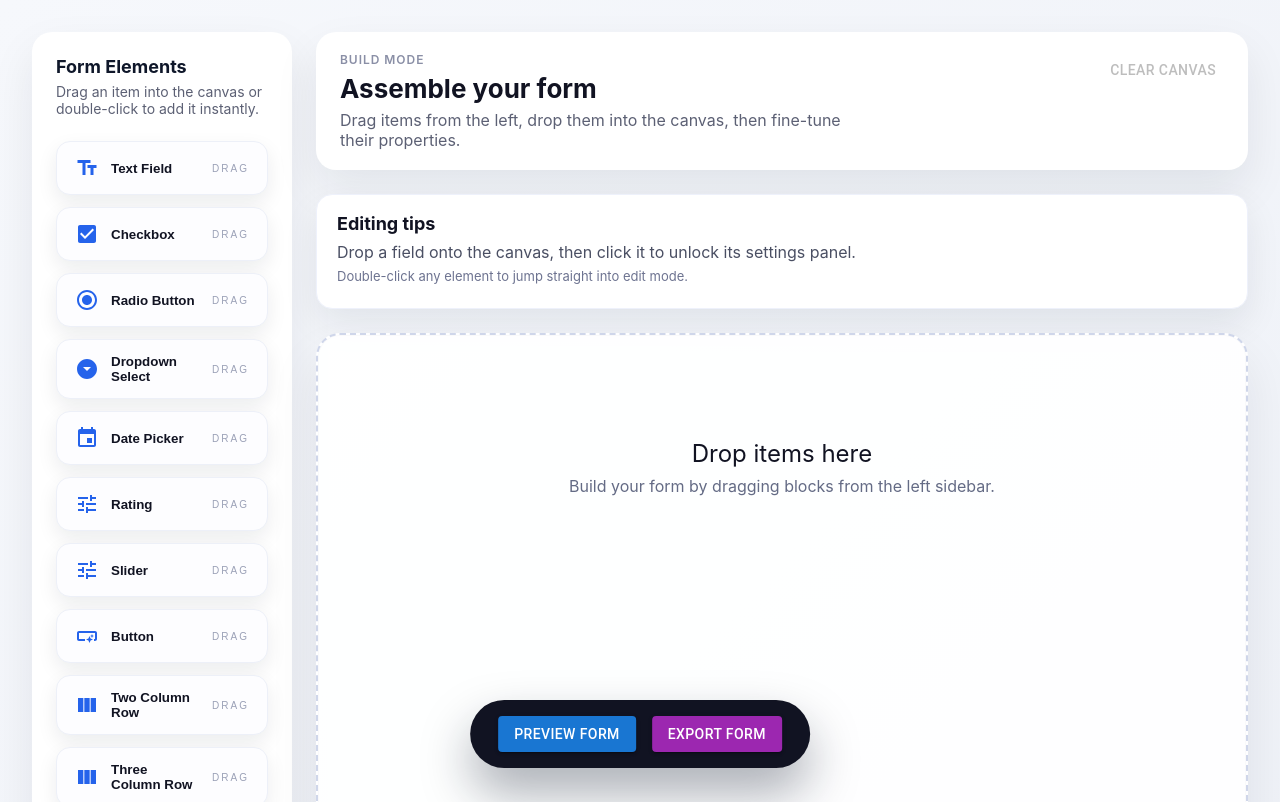
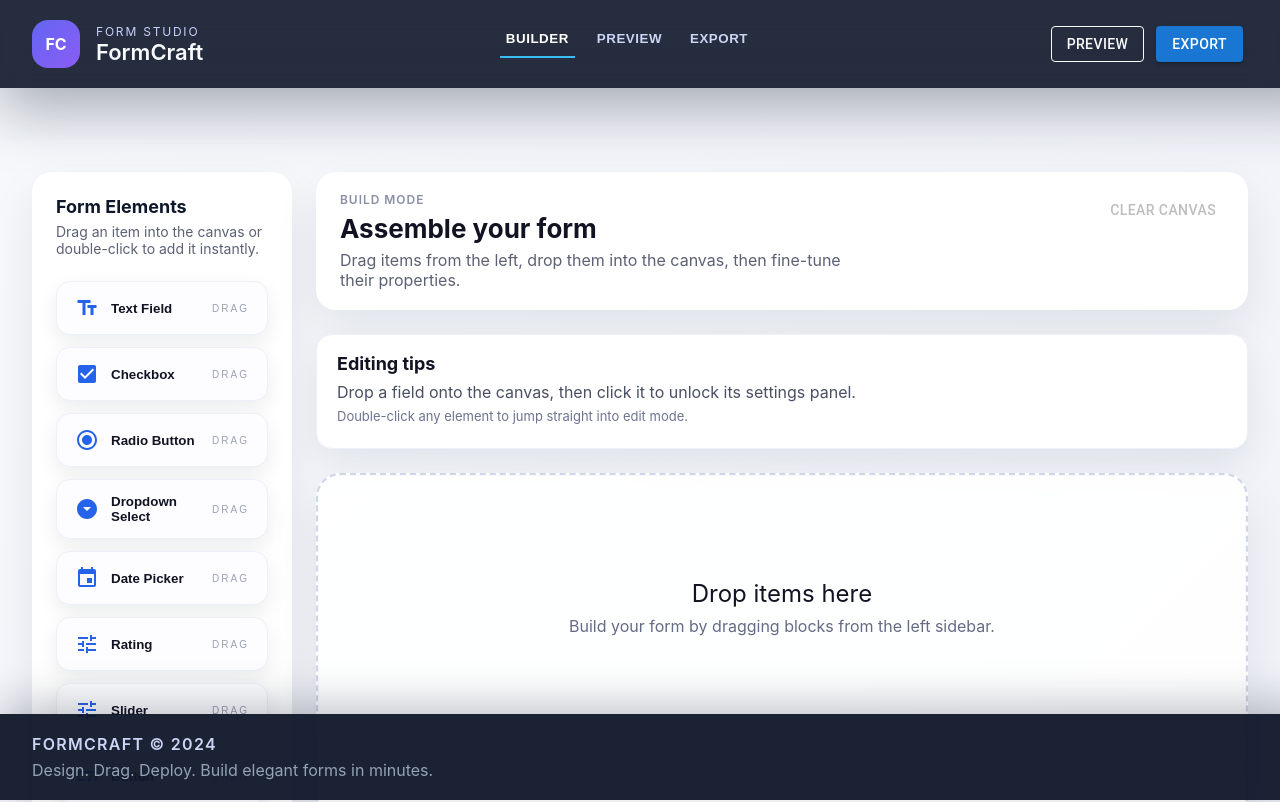
Before and after one commit to dev-bhadani/react-dnd-app, a React (Create React App) app: page / in a window 1280 px wide. Shown: the top 802 px of the page. Built offline with nearby package versions, Linux system fonts and the light colour scheme.

Commit message:
added header and footer

```diff
--- a/src/App.css
+++ b/src/App.css
@@ -1,3 +1,9 @@
+html, body {
+  margin: 0;
+  padding: 0;
+  overflow-x: hidden;
+}
+
 .App {
   text-align: center;
 }
@@ -37,6 +43,107 @@
   }
 }
 
+.app-shell {
+  display: flex;
+  flex-direction: column;
+  min-height: 100vh;
+  background: linear-gradient(180deg, #f5f7fb 0%, #eef1f7 60%, #e4e9f4 100%);
+  padding-top: 140px;
+  padding-bottom: 140px;
+}
+
+.main-header {
+  position: fixed;
+  top: 0;
+  left: 0;
+  width: 100%;
+  z-index: 20;
+  display: grid;
+  grid-template-columns: auto 1fr auto;
+  align-items: center;
+  gap: 24px;
+  padding: 20px 32px;
+  background: rgba(15, 23, 42, 0.9);
+  color: #f8fafc;
+  box-shadow: 0 20px 60px rgba(15, 23, 42, 0.35);
+  backdrop-filter: blur(12px);
+}
+
+.main-header__brand {
+  display: flex;
+  gap: 16px;
+  align-items: center;
+}
+
+.main-header__logo {
+  width: 48px;
+  height: 48px;
+  border-radius: 16px;
+  background: linear-gradient(135deg, #6366f1, #8b5cf6);
+  display: flex;
+  align-items: center;
+  justify-content: center;
+  font-weight: 700;
+  color: #fff;
+}
+
+.main-header__eyebrow {
+  margin: 0;
+  font-size: 12px;
+  letter-spacing: 0.15em;
+  text-transform: uppercase;
+  color: #c7d2fe;
+}
+
+.main-header__heading {
+  margin: 0;
+  font-size: 22px;
+  font-weight: 600;
+}
+
+.main-header__nav {
+  display: flex;
+  gap: 16px;
+  justify-content: center;
+}
+
+.main-header__link {
+  background: none;
+  border: none;
+  color: #cbd5f5;
+  font-weight: 600;
+  letter-spacing: 0.04em;
+  text-transform: uppercase;
+  padding-bottom: 10px;
+  border-bottom: 2px solid transparent;
+  cursor: pointer;
+  transition: border-color 0.2s ease, color 0.2s ease;
+}
+
+.main-header__link--active,
+.main-header__link:hover {
+  color: #fff;
+  border-color: #38bdf8;
+}
+
+.main-header__actions {
+  display: flex;
+  gap: 12px;
+    margin-right: 69px;
+
+}
+
+@media (max-width: 960px) {
+  .main-header {
+    grid-template-columns: 1fr;
+    text-align: center;
+  }
+
+  .main-header__actions {
+    justify-content: center;
+  }
+}
+
 .builder-layout {
   --sidebar-width: clamp(200px, 22vw, 260px);
   --properties-width: clamp(240px, 24vw, 320px);
@@ -51,6 +158,7 @@
   max-width: 100vw;
   box-sizing: border-box;
   overflow-x: hidden;
+  margin-top: 0;
 }
 
 .builder-layout--no-properties {
@@ -282,7 +390,7 @@
   width: 100%;
   max-width: 100%;
   margin: 0 auto;
-  min-height: 700px;
+  min-height: clamp(800px, 75vh, 1200px);
   padding: 24px;
   border-radius: 24px;
   border: 2px dashed #cfd6ea;
@@ -317,7 +425,7 @@
   position: relative;
   width: 100%;
   margin-bottom: 16px;
-  padding: 18px 20px 24px;
+  padding: 18px 0px 24px;
   border-radius: 18px;
   border: 1px solid #e4e8f5;
   background: #fff;
@@ -491,3 +599,48 @@
   align-items: center;
   justify-content: space-between;
 }
+
+.main-footer {
+  margin-top: auto;
+  padding: 20px 32px;
+  position: fixed;
+  bottom: 0;
+  width: 100%;
+  z-index: 15;
+  background: rgba(15, 23, 42, 0.95);
+  color: #e2e8f0;
+  display: flex;
+  flex-wrap: wrap;
+  justify-content: space-between;
+  gap: 16px;
+  box-shadow: 0 -10px 40px rgba(15, 23, 42, 0.25);
+}
+
+.main-footer__content {
+  max-width: 480px;
+}
+
+.main-footer__brand {
+  margin: 0 0 6px;
+  font-weight: 600;
+  letter-spacing: 0.08em;
+  text-transform: uppercase;
+  color: #cbd5f5;
+}
+
+.main-footer__motto {
+  margin: 0;
+  color: #94a3b8;
+}
+
+.main-footer__links {
+  display: none;
+}
+
+.main-footer__links button {
+  display: none;
+}
+
+.main-footer__links button:hover {
+  display: none;
+}
--- a/src/App.js
+++ b/src/App.js
@@ -325,7 +325,27 @@ function App() {
 
     return (
         <DndContext onDragEnd={handleDrop}>
-            <div ref={builderRef} className={`builder-layout ${hasSelectedElement && isPropertiesPanelOpen ? '' : 'builder-layout--no-properties'}`}>
+            <div ref={builderRef} className="app-shell">
+                <header className="main-header">
+                    <div className="main-header__brand">
+                        <div className="main-header__logo" aria-hidden="true">FC</div>
+                        <div>
+                            <p className="main-header__eyebrow">Form studio</p>
+                            <h1 className="main-header__heading">FormCraft</h1>
+                        </div>
+                    </div>
+                    <nav className="main-header__nav" aria-label="Primary">
+                        <button type="button" className="main-header__link main-header__link--active">Builder</button>
+                        <button type="button" className="main-header__link" onClick={() => setIsPreviewOpen(true)}>Preview</button>
+                        <button type="button" className="main-header__link" onClick={handleExport}>Export</button>
+                    </nav>
+                    <div className="main-header__actions">
+                        <Button variant="outlined" color="inherit" onClick={() => setIsPreviewOpen(true)}>Preview</Button>
+                        <Button variant="contained" color="primary" onClick={handleExport}>Export</Button>
+                    </div>
+                </header>
+
+                <div className={`builder-layout ${hasSelectedElement && isPropertiesPanelOpen ? '' : 'builder-layout--no-properties'}`}>
                     <Sidebar />
 
                     <section className="workspace">
@@ -382,23 +402,12 @@ function App() {
                     )}
                 </div>
 
-            <div className="action-bar">
-                <Button
-                    variant="contained"
-                    color="primary"
-                    onClick={() => setIsPreviewOpen(true)}
-                    className="action-bar__button"
-                >
-                    Preview Form
-                </Button>
-                <Button
-                    variant="contained"
-                    color="secondary"
-                    onClick={handleExport}
-                    className="action-bar__button"
-                >
-                    Export Form
-                </Button>
+                <footer className="main-footer">
+                    <div className="main-footer__content">
+                        <p className="main-footer__brand">FormCraft © {new Date().getFullYear()}</p>
+                        <p className="main-footer__motto">Design. Drag. Deploy. Build elegant forms in minutes.</p>
+                    </div>
+                </footer>
             </div>
 
             {isPreviewOpen && (
```
Lines whose indentation alone changed are shown as unchanged.
